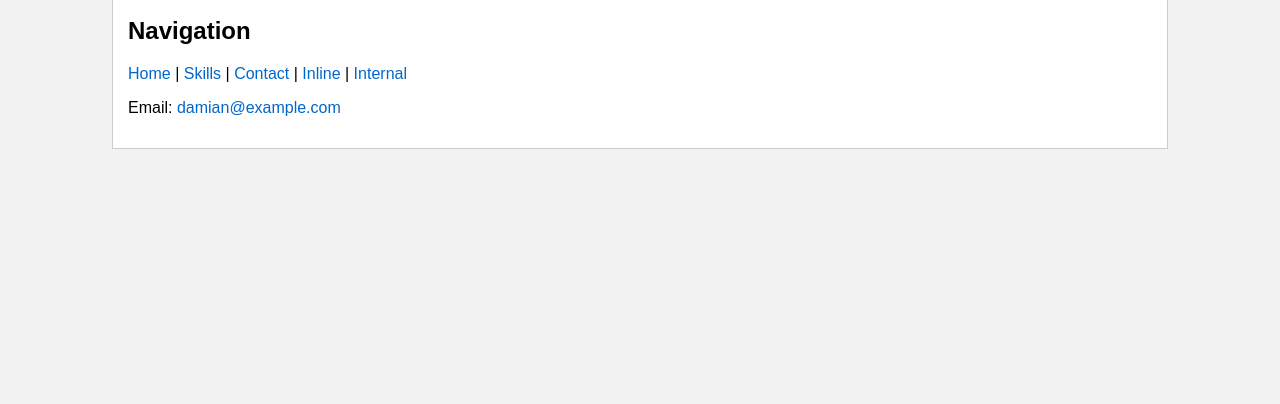
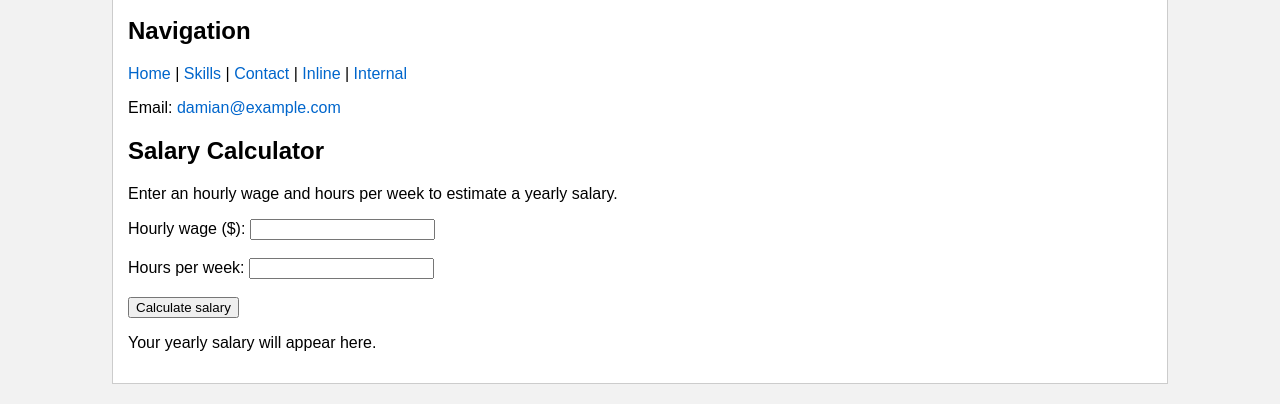
Before and after one commit to 1234d4/web2, a plain HTML site: page index.html in a window 1280 px wide. Shown: the part 474-878 px from the top of the page. Before the commit the page ends 800 px from the top, so only its background shows below. Drawn offline with Linux system fonts and the light colour scheme.

Commit message:
Update index.html

```diff
--- a/index.html
+++ b/index.html
@@ -43,7 +43,24 @@
     </p>
 
     <p>Email: <a href="mailto:damian@example.com" title="Email Damian">damian@example.com</a></p>
+
+    <h2>Salary Calculator</h2>
+    <p>Enter an hourly wage and hours per week to estimate a yearly salary.</p>
+
+    <label for="wage">Hourly wage ($): </label>
+    <input type="text" id="wage" name="wage">
+    <br><br>
+
+    <label for="hours">Hours per week: </label>
+    <input type="text" id="hours" name="hours">
+    <br><br>
+
+    <button type="button" onclick="calcSalary()">Calculate salary</button>
+
+    <p id="salary-output">Your yearly salary will appear here.</p>
+
   </div>
+<script src="salary.js"></script>
 
 </body>
 </html>
```
